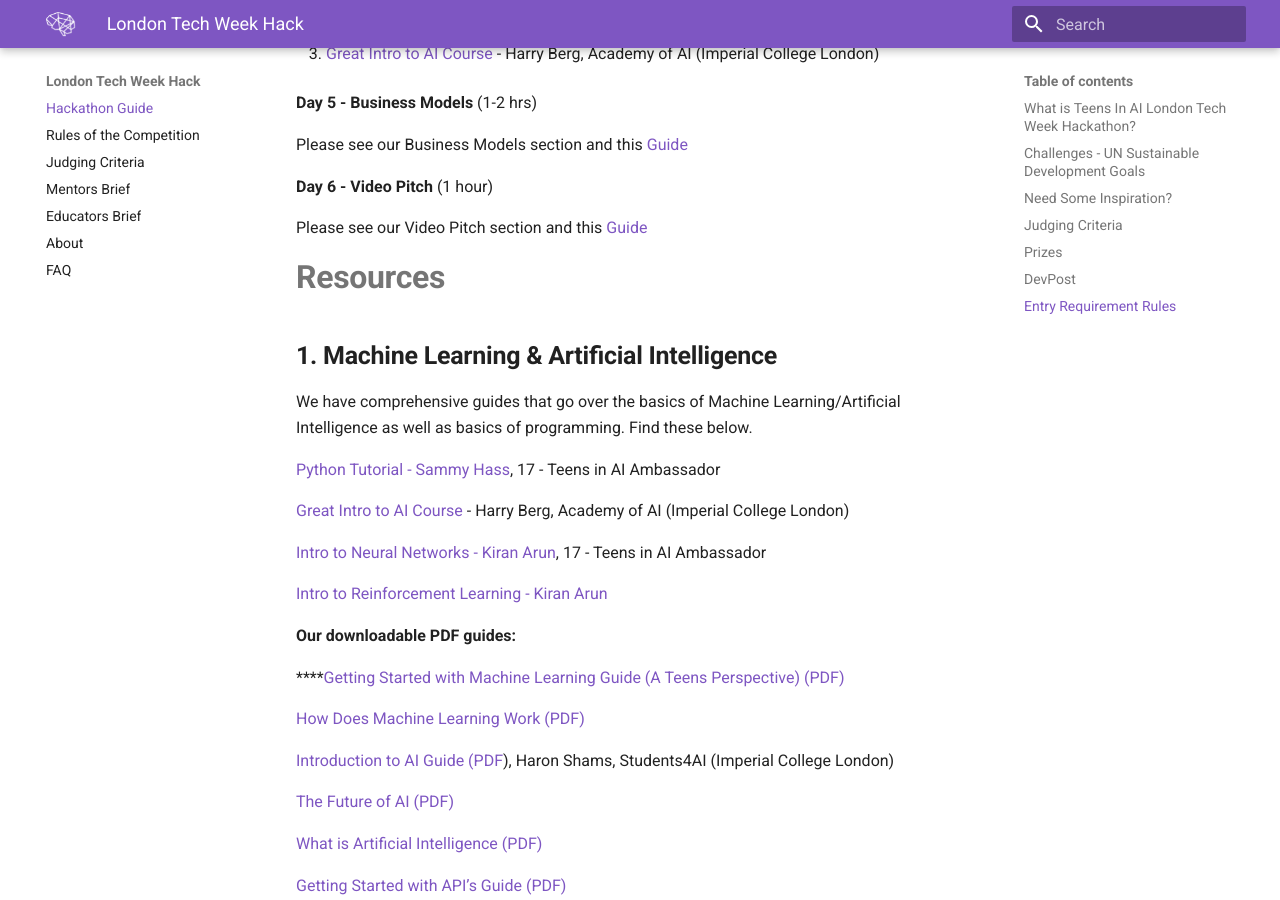
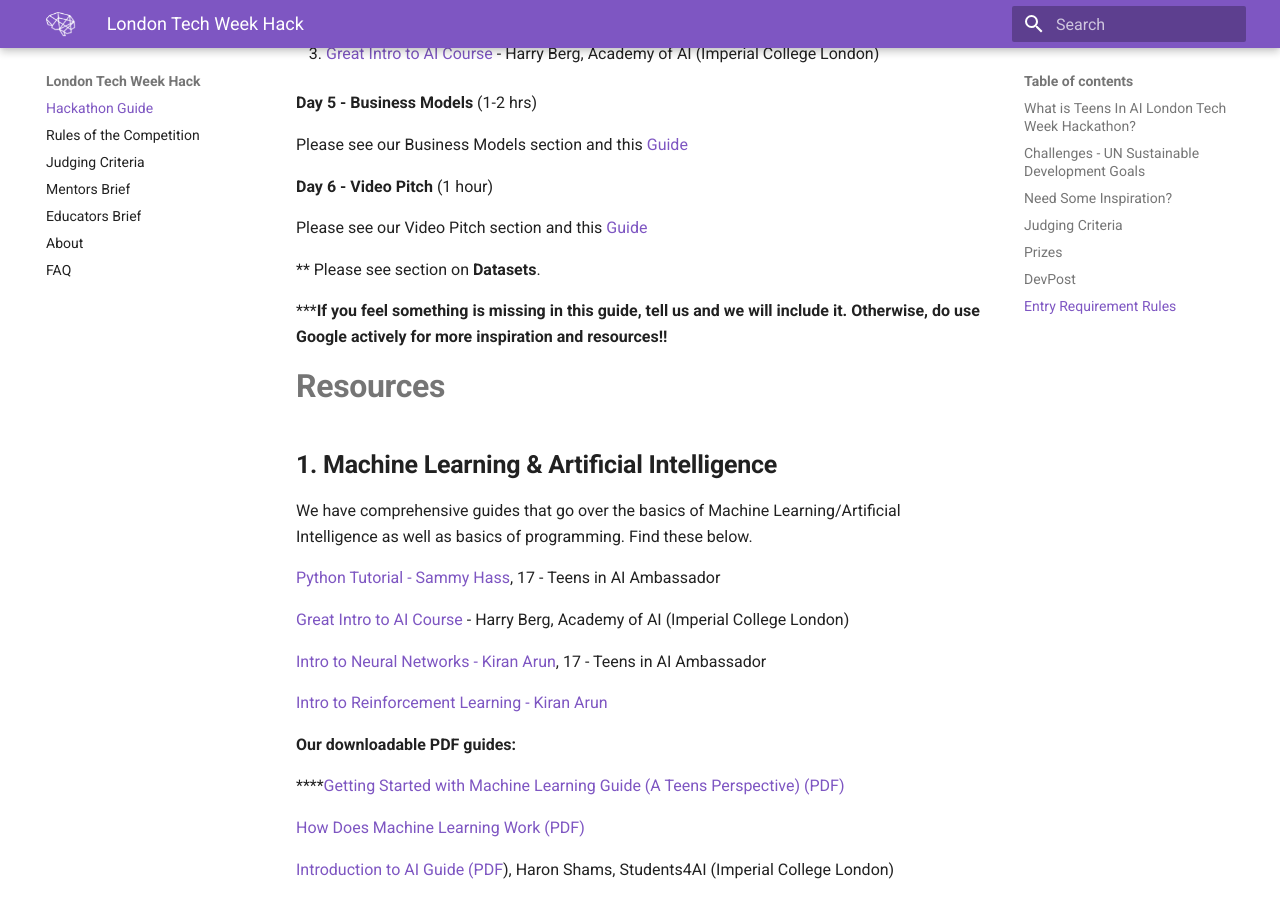
Before and after one commit to elenasinel/tech-week, an MkDocs documentation site: the page built from docs/index.md, in a window 1280 px wide and 900 px high, scrolled down 6999 px. Built offline with MkDocs 1.6.1 and Material for MkDocs 9.7.7, drawn with Linux system fonts in a browser that asks for light colours.

Commit message:
Update Documentation “index”

```diff
--- a/docs/index.md
+++ b/docs/index.md
@@ -148,6 +148,10 @@
 **Day 6 - Video Pitch** (1 hour)
 
 Please see our Video Pitch section and this [Guide](https://drive.google.com/file/d/1NqrGYCoQU8HVXAJaaE1-3xNHzbvXEZLe/view)
+
+\*\* Please see section on **Datasets**.
+
+\*\****If you feel something is missing in this guide, tell us and we will include it. Otherwise, do use Google actively for more inspiration and resources!!**
 
 # **Resources**
 
```
